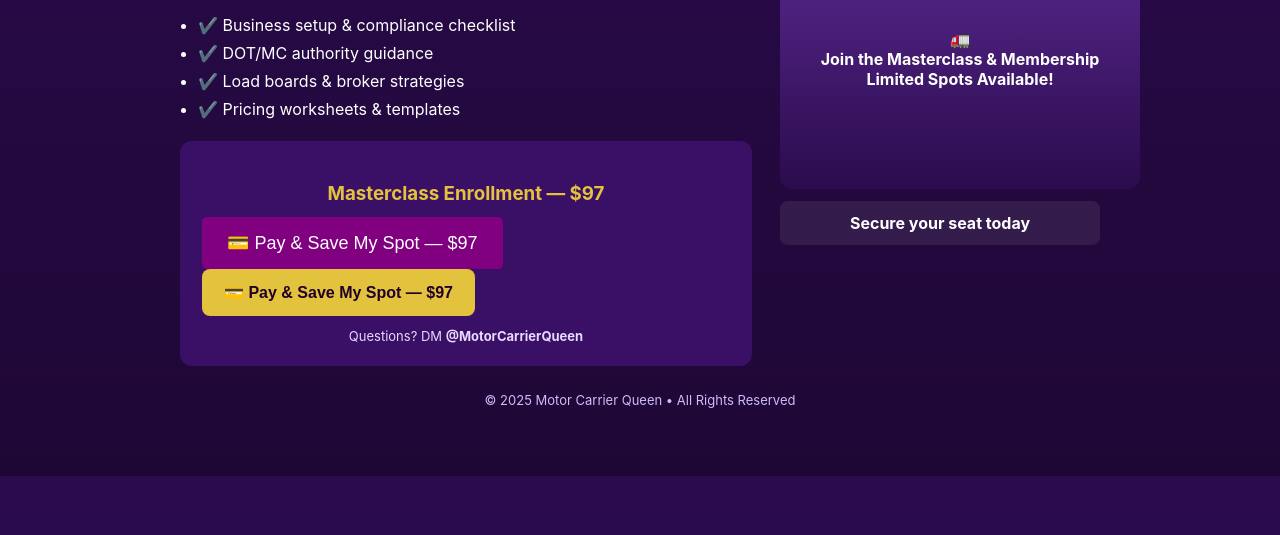
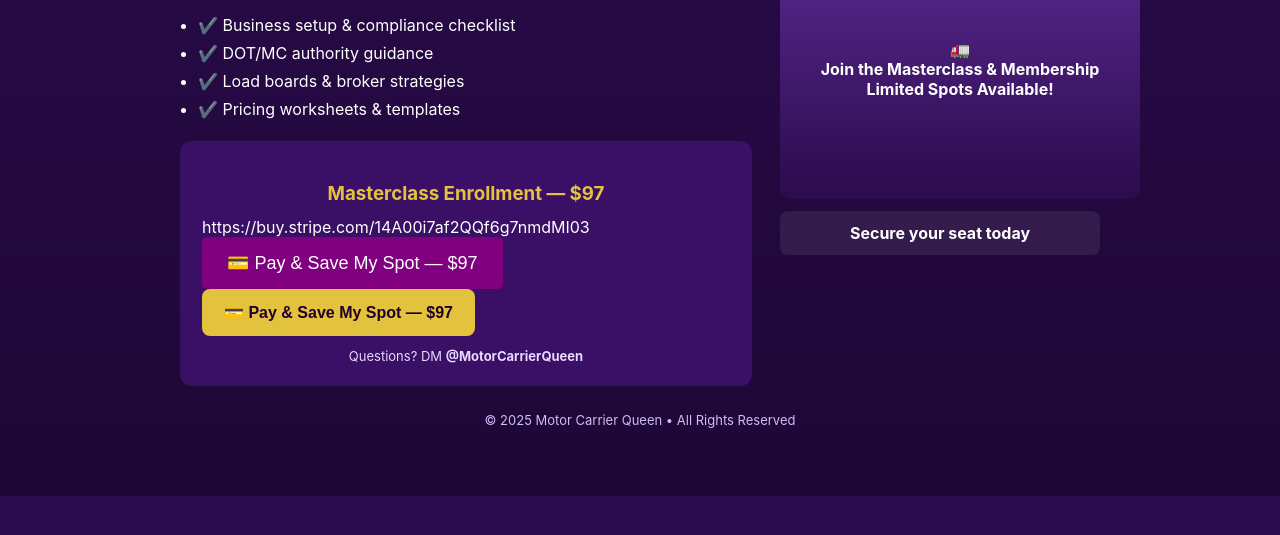
Before and after one commit to motorcarrierqueen/Mentorship97, a plain HTML site: page index.html in a window 1280 px wide. Shown: the part 259-794 px from the top of the page. Drawn offline with Linux system fonts and the light colour scheme.

Commit message:
Update index.html

```diff
--- a/index.html
+++ b/index.html
@@ -52,7 +52,7 @@
           Masterclass Enrollment — $97
         </h3>
         <!-- Stripe payment link button -->
-        <a href="https://buy.stripe.com/YOUR-REAL-STRIPE-LINK" target="_blank" rel="noopener noreferrer">
+        https://buy.stripe.com/14A00i7af2QQf6g7nmdMI03
   <button style="background-color: purple; color: white; padding: 15px 25px; font-size: 18px; border: none; border-radius: 5px; cursor: pointer;">
     💳 Pay & Save My Spot — $97
   </button>
```
